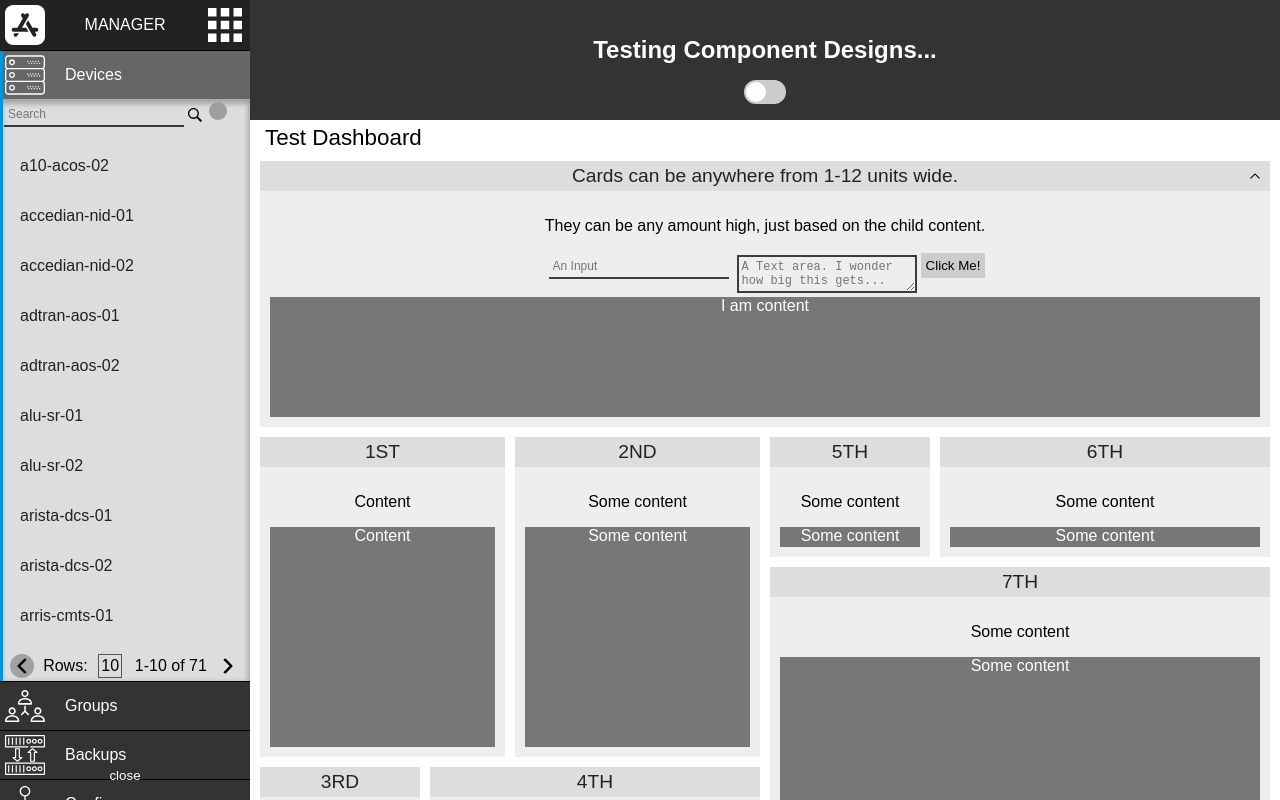
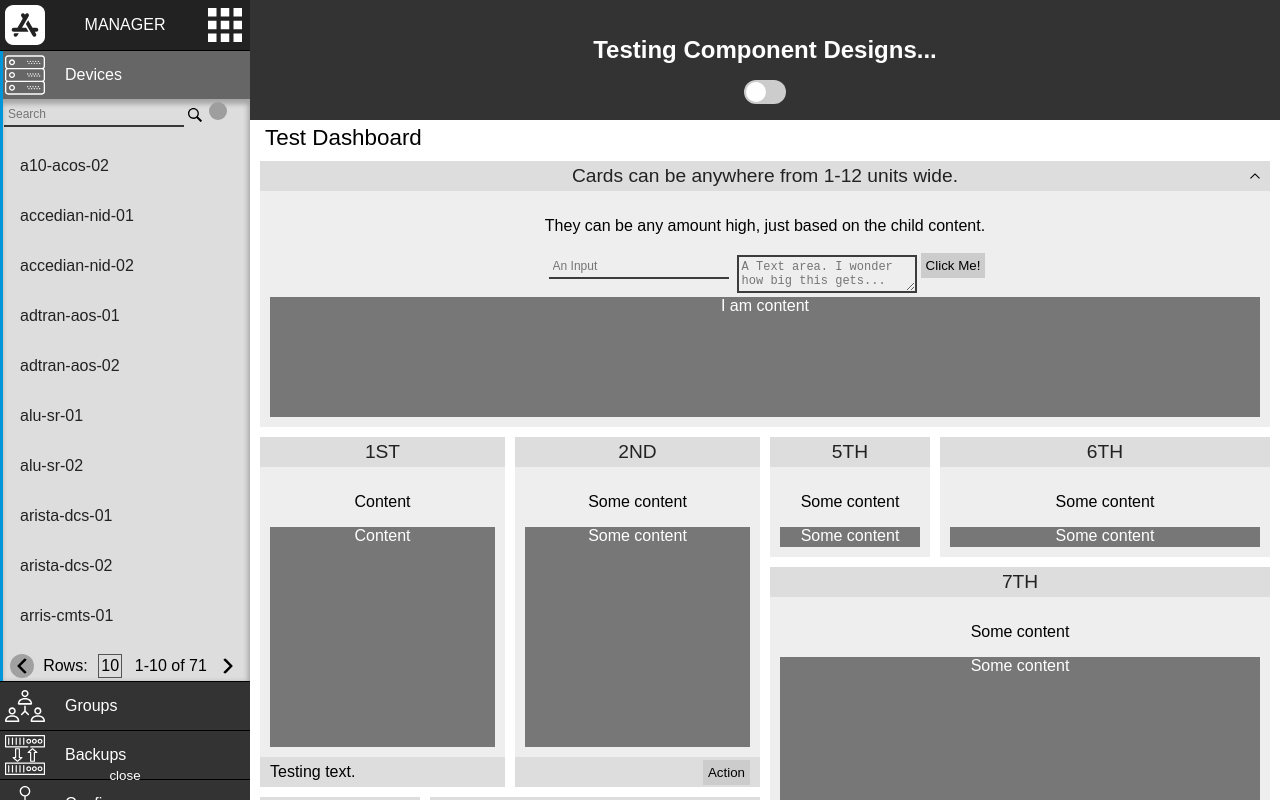
Before and after one commit to AndyTuttle12/ux_sandbox, a React (Create React App) app: page / in a window 1280 px wide. Built offline with nearby package versions, Linux system fonts and the light colour scheme; grey boxes are pictures that could not be loaded.

Commit message:
Added optional footer for cards.

```diff
--- a/src/App.jsx
+++ b/src/App.jsx
@@ -44,11 +44,11 @@ class App extends Component {
             </Card>
 
             <CardArea spanWidth={6} direction="row">
-              <Card title="1ST" areaWidth={6} spanWidth={3}>
+              <Card title="1ST" areaWidth={6} spanWidth={3} footerText="Testing text.">
                 <p>Content</p>
                 <div style={{ width: '100%', height: '220px', backgroundColor: '#777', color: '#fff'}}>Content</div>
               </Card>
-              <Card title="2ND" areaWidth={6} spanWidth={3}>
+              <Card title="2ND" areaWidth={6} spanWidth={3} footerActions={<Button onClick={() => console.log('Clicked')}>Action</Button>}>
                 <p>Some content</p>
                 <div style={{ width: '100%', height: '220px', backgroundColor: '#777', color: '#fff'}}>Some content</div>
               </Card>
--- a/src/components/Card/index.jsx
+++ b/src/components/Card/index.jsx
@@ -16,6 +16,8 @@ export default class Card extends Component {
     offsetWidth: PropTypes.number,
     title: PropTypes.string,
     children: PropTypes.instanceOf(Object).isRequired,
+    footerText: PropTypes.string,
+    footerActions: PropTypes.any,
   };
 
   constructor(props) {
@@ -42,6 +44,8 @@ export default class Card extends Component {
         collapsible,
         title,
         children,
+        footerText,
+        footerActions,
       },
       state: {
         collapsed,
@@ -75,9 +79,15 @@ export default class Card extends Component {
               )}
             </div>
             {!collapsed && (
-              <div className="card-body">
-                {children}
-              </div>
+              <React.Fragment>
+                <div className="card-body" style={{ height: `calc(100% - ${(footerActions || footerText) ? '60px': '30px'}`}}>
+                  {children}
+                </div>
+                <div className="card-footer" style={{ height: `${(footerActions || footerText) ? '30px': '0px'}`}}>
+                  <div className="footer-text">{footerText}</div>
+                  <div className="footer-actions">{footerActions}</div>
+                </div>
+              </React.Fragment>
             )}
           </div>
         )}
--- a/src/components/Card/style.css
+++ b/src/components/Card/style.css
@@ -54,9 +54,26 @@
 
 .card-body {
   width: 100%;
-  height: calc(100% - 30px);
+  height: auto;
   background-color: #eee;
   box-sizing: border-box;
   padding: 10px;
   transition: all .3s;
 }
+
+.card-footer {
+  height: auto;
+  width: 100%;
+  background-color: #ddd;
+  display: flex;
+  align-items: center;
+  justify-content: space-between;
+}
+
+.footer-text {
+  padding: 0 10px;
+}
+
+.footer-actions {
+  padding: 0 10px;
+}
```
